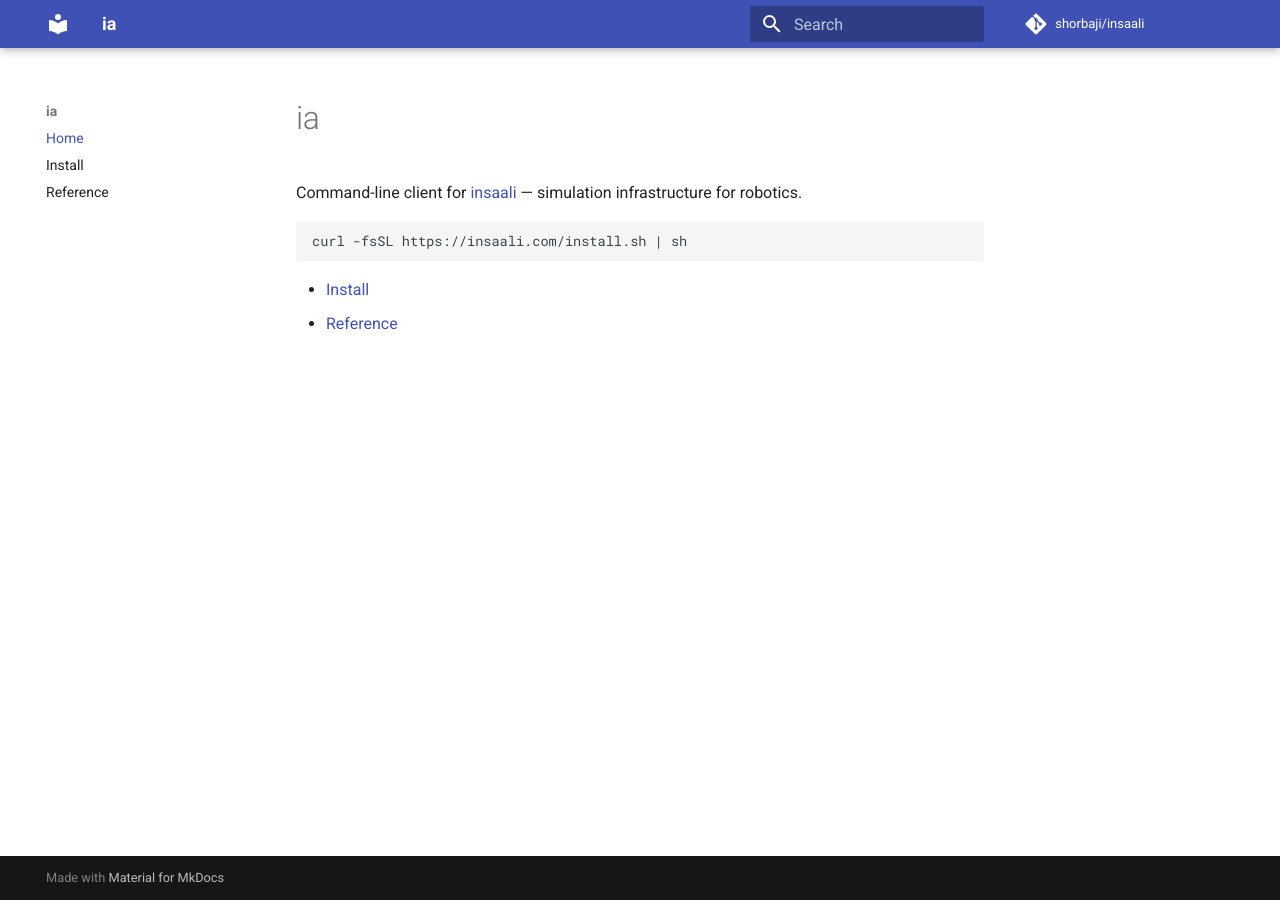
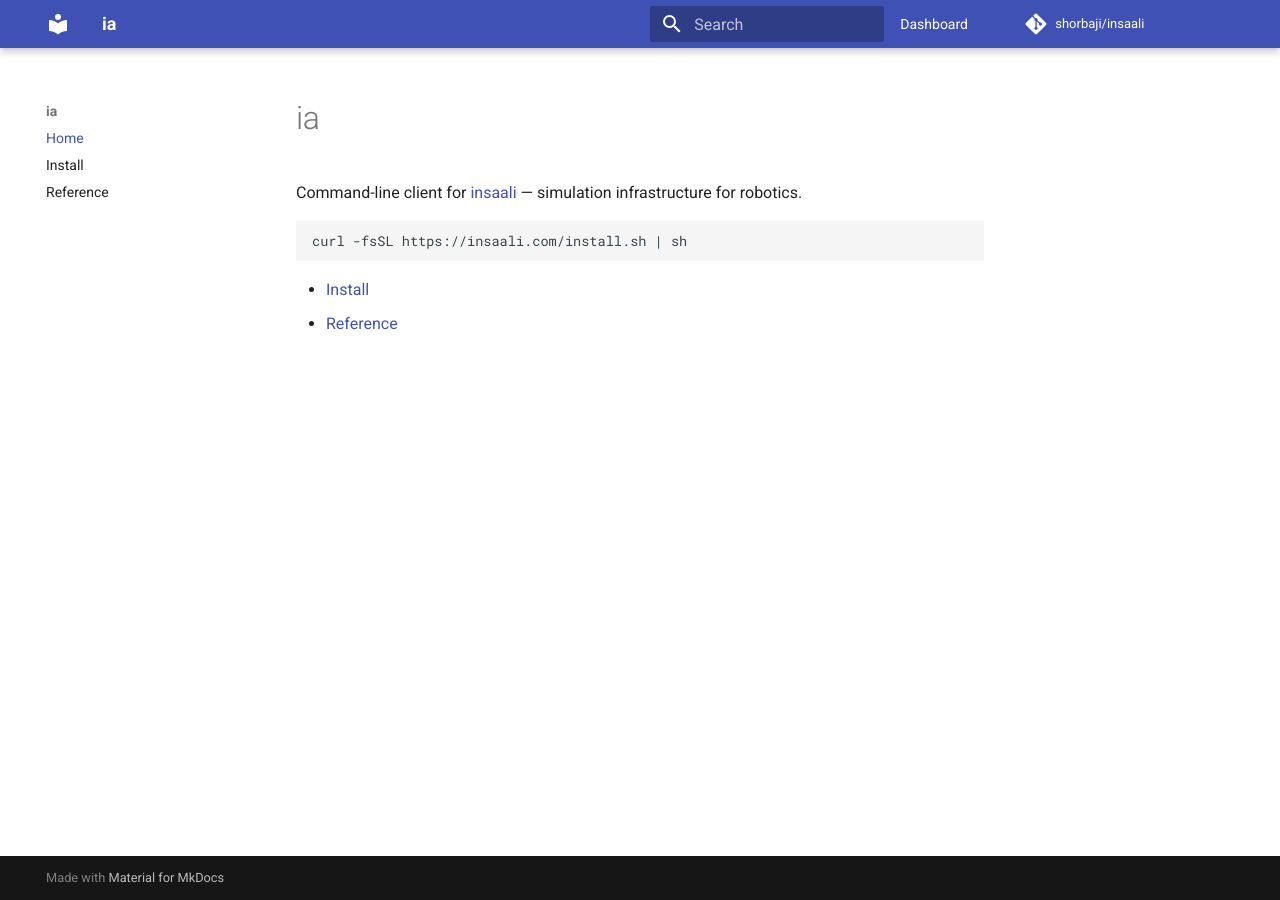
Before and after one commit to shorbaji/ia, an MkDocs documentation site: the page built from docs/index.md, in a window 1280 px wide. Built offline with MkDocs 1.6.1 and Material for MkDocs 9.7.7, drawn with Linux system fonts in a browser that asks for light colours; comment, search, counter and statistics services are not loaded.

Commit message:
feat(docs): add Dashboard link in header top-right (#61)
Overrides Material's partials/header.html to add a Dashboard link
pointing to https://insaali.com/dashboard, just before the repo
source link.

Co-authored-by: Omar Shorbaji <omar@anyscale.com>

```diff
--- /dev/null
+++ b/docs/stylesheets/extra.css
@@ -0,0 +1,14 @@
+.md-header__dashboard {
+  color: var(--md-primary-bg-color);
+  font-size: 0.7rem;
+  font-weight: 500;
+  padding: 0 0.8rem;
+  display: flex;
+  align-items: center;
+  white-space: nowrap;
+  text-decoration: none;
+}
+
+.md-header__dashboard:hover {
+  opacity: 0.7;
+}
--- a/mkdocs.yml
+++ b/mkdocs.yml
@@ -12,6 +12,10 @@ site_dir: site/ia
 
 theme:
   name: material
+  custom_dir: overrides
+
+extra_css:
+  - stylesheets/extra.css
 
 nav:
   - Home: index.md
--- /dev/null
+++ b/overrides/partials/header.html
@@ -0,0 +1,105 @@
+<!-- Determine classes -->
+{% set class = "md-header" %}
+{% if "navigation.tabs.sticky" in features %}
+  {% set class = class ~ " md-header--shadow md-header--lifted" %}
+{% elif "navigation.tabs" not in features %}
+  {% set class = class ~ " md-header--shadow" %}
+{% endif %}
+
+<!-- Header -->
+<header class="{{ class }}" data-md-component="header">
+  <nav
+    class="md-header__inner md-grid"
+    aria-label="{{ lang.t('header') }}"
+  >
+
+    <!-- Link to home -->
+    <a
+      href="{{ config.extra.homepage | d(nav.homepage.url, true) | url }}"
+      title="{{ config.site_name | e }}"
+      class="md-header__button md-logo"
+      aria-label="{{ config.site_name }}"
+      data-md-component="logo"
+    >
+      {% include "partials/logo.html" %}
+    </a>
+
+    <!-- Button to open drawer -->
+    <label class="md-header__button md-icon" for="__drawer">
+      {% set icon = config.theme.icon.menu or "material/menu" %}
+      {% include ".icons/" ~ icon ~ ".svg" %}
+    </label>
+
+    <!-- Header title -->
+    <div class="md-header__title" data-md-component="header-title">
+      <div class="md-header__ellipsis">
+        <div class="md-header__topic">
+          <span class="md-ellipsis">
+            {{ config.site_name }}
+          </span>
+        </div>
+        <div class="md-header__topic" data-md-component="header-topic">
+          <span class="md-ellipsis">
+            {% if page.meta and page.meta.title %}
+              {{ page.meta.title }}
+            {% else %}
+              {{ page.title }}
+            {% endif %}
+          </span>
+        </div>
+      </div>
+    </div>
+
+    <!-- Color palette toggle -->
+    {% if config.theme.palette %}
+      {% if not config.theme.palette is mapping %}
+        {% include "partials/palette.html" %}
+      {% endif %}
+    {% endif %}
+
+    <!-- User preference: color palette -->
+    {% if not config.theme.palette is mapping %}
+      {% include "partials/javascripts/palette.html" %}
+    {% endif %}
+
+    <!-- Site language selector -->
+    {% if config.extra.alternate %}
+      {% include "partials/alternate.html" %}
+    {% endif %}
+
+    <!-- Button to open search modal -->
+    {% if "material/search" in config.plugins %}
+      {% set search = config.plugins["material/search"] | attr("config") %}
+
+      <!-- Check if search is actually enabled - see https://t.ly/DT_0V -->
+      {% if search.enabled %}
+        <label class="md-header__button md-icon" for="__search">
+          {% set icon = config.theme.icon.search or "material/magnify" %}
+          {% include ".icons/" ~ icon ~ ".svg" %}
+        </label>
+
+        <!-- Search interface -->
+        {% include "partials/search.html" %}
+      {% endif %}
+    {% endif %}
+
+    <!-- Dashboard link -->
+    <a href="https://insaali.com/dashboard" class="md-header__dashboard">
+      Dashboard
+    </a>
+
+    <!-- Repository information -->
+    {% if config.repo_url %}
+      <div class="md-header__source">
+        {% include "partials/source.html" %}
+      </div>
+    {% endif %}
+  </nav>
+
+  <!-- Navigation tabs (sticky) -->
+  {% if "navigation.tabs.sticky" in features %}
+    {% if "navigation.tabs" in features %}
+      {% include "partials/tabs.html" %}
+    {% endif %}
+  {% endif %}
+</header>
```
